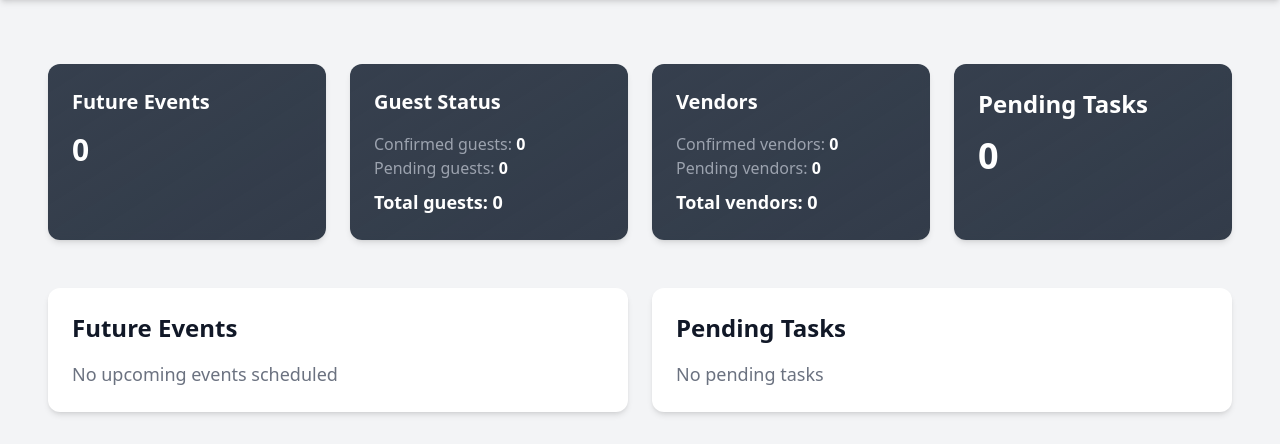
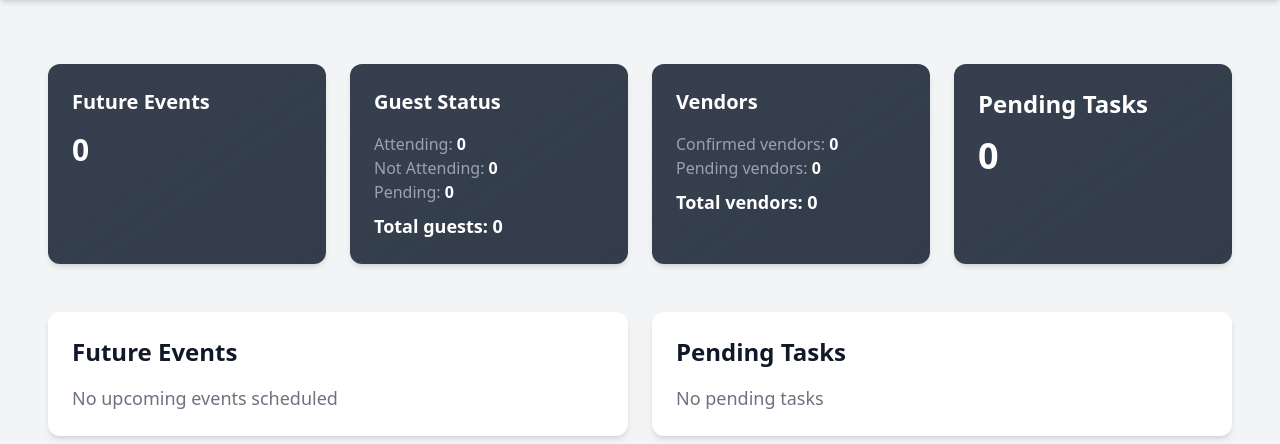
Before and after one commit to Esther-Wagatwe/memorable_events_v2, a Flask app: page /dashboard in a window 1280 px wide. Shown: the part 64-508 px from the top of the page. Run offline with Flask 3, Linux system fonts and the light colour scheme; the visitor is signed in with stand-in values (Sample User, id 1); data that the repository does not hold is empty; some libraries are stand-ins or nearby versions.

Commit message:
Update the guest card and vendors section

```diff
--- a/templates/dashboard.html
+++ b/templates/dashboard.html
@@ -16,9 +16,10 @@
         <div class="bg-gray-800/90 backdrop-blur-sm bg-gradient-to-br from-gray-700/50 rounded-xl shadow-md p-6 hover:shadow-lg hover:-translate-y-1 transition-all duration-300">
             <h2 class="text-xl font-bold text-white mb-4">Guest Status</h2>
             <div class="flex flex-col">
-                <p class="text-base text-gray-400">Confirmed guests: <span class="font-bold text-white">{{ confirmed_guests }}</span></p>
-                <p class="text-base text-gray-400">Pending guests: <span class="font-bold text-white">{{ pending_guests }}</span></p>
-                <p class="text-lg font-bold text-white mt-2">Total guests: {{ confirmed_guests + pending_guests }}</p>
+                <p class="text-base text-gray-400">Attending: <span class="font-bold text-white">{{ attending_guests + invited_guests }}</span></p>
+                <p class="text-base text-gray-400">Not Attending: <span class="font-bold text-white">{{ not_attending_guests }}</span></p>
+                <p class="text-base text-gray-400">Pending: <span class="font-bold text-white">{{ pending_guests }}</span></p>
+                <p class="text-lg font-bold text-white mt-2">Total guests: {{ attending_guests + invited_guests + not_attending_guests + pending_guests }}</p>
             </div>
         </div>
 
@@ -129,7 +130,9 @@
                     {% if event.event_id not in grouped_vendors %}
                         {% set _ = grouped_vendors.update({event.event_id: {'event': event, 'vendors': []}}) %}
                     {% endif %}
-                    {% set _ = grouped_vendors[event.event_id]['vendors'].append(vendor) %}
+                    {% if vendor not in grouped_vendors[event.event_id]['vendors'] %}
+                        {% set _ = grouped_vendors[event.event_id]['vendors'].append(vendor) %}
+                    {% endif %}
                 {% endfor %}
             {% endfor %}
 
--- a/views/dashboard.py
+++ b/views/dashboard.py
@@ -3,15 +3,15 @@
 This module handles the dashboard view for the event planning application.
 It displays upcoming events, tasks, vendor information, and guest statistics.
 """
-from flask import render_template
+from flask import render_template, current_app
 from flask_login import login_required, current_user
 from datetime import datetime
-
 from views import app_views
 from models.event import Event
 from models.task import Task
 from models.vendor import Vendor, event_vendors
 from extensions import db
+from models.guest import Guest
 
 @app_views.route('/dashboard')
 @login_required
@@ -58,13 +58,37 @@ def dashboard():
     confirmed_vendors = sum(1 for v in vendors if v.status == 'confirmed')
     pending_vendors = sum(1 for v in vendors if v.status == 'pending')
 
-    # Calculate guest statistics for the nearest future event (if any)
+        # Calculate guest statistics for the nearest future event (if any)
     if future_events:
-        nearest_event = future_events[0]
-        confirmed_guests = nearest_event.confirmed_guests
-        pending_guests = nearest_event.pending_guests
+        # Get guest counts across all future events for this user
+        guest_counts = db.session.query(
+            Guest.status,
+            db.func.count(Guest.guest_id).label('count')
+        ).join(Event)\
+        .filter(
+            Event.owner_id == current_user.user_id,
+            Event.date >= datetime.now().date()
+        ).group_by(Guest.status).all()
+
+        # Process the counts
+        attending_guests = 0
+        invited_guests = 0
+        not_attending_guests = 0
+        pending_guests = 0
+
+        for status, count in guest_counts:
+            if status == 'Attending':
+                attending_guests = count
+            elif status == 'Invited':
+                invited_guests = count
+            elif status == 'Not Attending':
+                not_attending_guests = count
+            elif status == 'Pending':
+                pending_guests = count
     else:
-        confirmed_guests = 0
+        attending_guests = 0
+        invited_guests = 0
+        not_attending_guests = 0
         pending_guests = 0
 
     return render_template('dashboard.html',
@@ -73,5 +97,7 @@ def dashboard():
                          vendors=vendors,
                          confirmed_vendors=confirmed_vendors,
                          pending_vendors=pending_vendors,
-                         confirmed_guests=confirmed_guests,
+                         attending_guests=attending_guests,
+                         invited_guests=invited_guests,
+                         not_attending_guests=not_attending_guests,
                          pending_guests=pending_guests)
```
